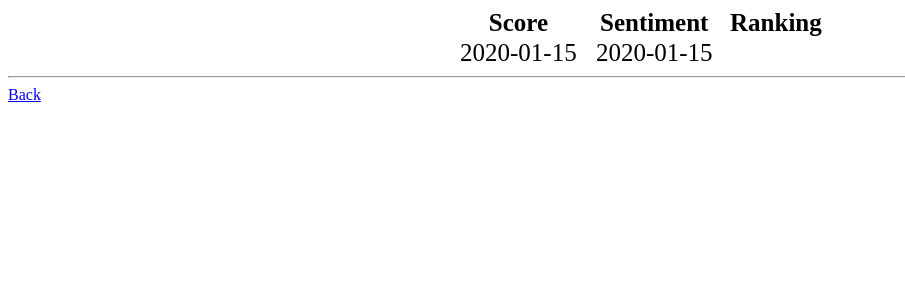
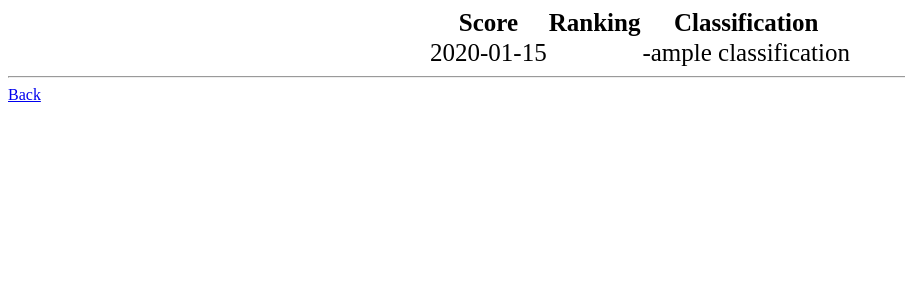
Before and after one commit to DubHacks2019-Kyle-Yoshi/Article-Analyzer, a Flask app: template templates/show_results.html in a window 1280 px wide. Shown: the top 300 px of the page, without its empty margins (0-905 px from the left). Run offline with Flask 2, Linux system fonts and the light colour scheme; the template is opened without the code that fills it: most values are stand-ins (such as "Sample title", 1, 10 or a date in 2020).

Commit message:
added classification

```diff
--- a/main.py
+++ b/main.py
@@ -39,6 +39,15 @@ def handle_data():
         <br />
         <a href="/">Go Back</a>
     """
+    try:
+        classification = get_classification(html.decode())
+    except:
+        return """
+        Sorry, this URL cannot be processed
+        <br />
+        <a href="/">Go Back</a>
+    """
+
     str_to_template = [round(sent_str.magnitude * sent_str.score, 2), round(sent_str.score, 2), '']
 
     if str_to_template[1] < -.14:
@@ -48,7 +57,7 @@ def handle_data():
     else:
         str_to_template[2] = meh
 
-    return render_template('show_results.html', sentiment=str_to_template)
+    return render_template('show_results.html', sentiment=str_to_template, class_list=classification)
 
 
 @app.route('/')
@@ -68,3 +77,12 @@ def get_sentiment(html):
 
     # Detects the sentiment of the text
     return client.analyze_sentiment(document=document).document_sentiment
+
+def get_classification(html):
+    client = language.LanguageServiceClient()
+
+    document = types.Document(
+        content=html,
+        type=enums.Document.Type.HTML)
+
+    return client.classify_text(document=document).categories
--- a/static/style.css
+++ b/static/style.css
@@ -49,7 +49,7 @@ input[type=submit]:hover {
 table {
     text-align:center;
     margin:auto;
-    width:30%;
+/*    width:30%; */
     border-collapse:collapse;
 }
 
@@ -62,3 +62,7 @@ th, td {
 i {
     font-size: 150px;
 }
+
+.classification {
+	min-width: 150px;
+}
--- a/templates/show_results.html
+++ b/templates/show_results.html
@@ -8,13 +8,16 @@
        <table>
            <tr>
                 <th>Score</th>
-                <th>Sentiment</th>
                 <th>Ranking</th>
+                <th>Classification</th>
             </tr>
             <tr>
                 <td>{{ sentiment[0] }}</td>
-                <td>{{ sentiment[1] }}</td>
                 <td><i class="fas fa-{{ sentiment[2] }}"></i></td>
+                <td class="classification">{% for classification in class_list %}
+                -{{ classification.name[1:] }}
+                <br />
+				{% endfor %}</td>
             </tr>
         </table>
         <hr />
```
